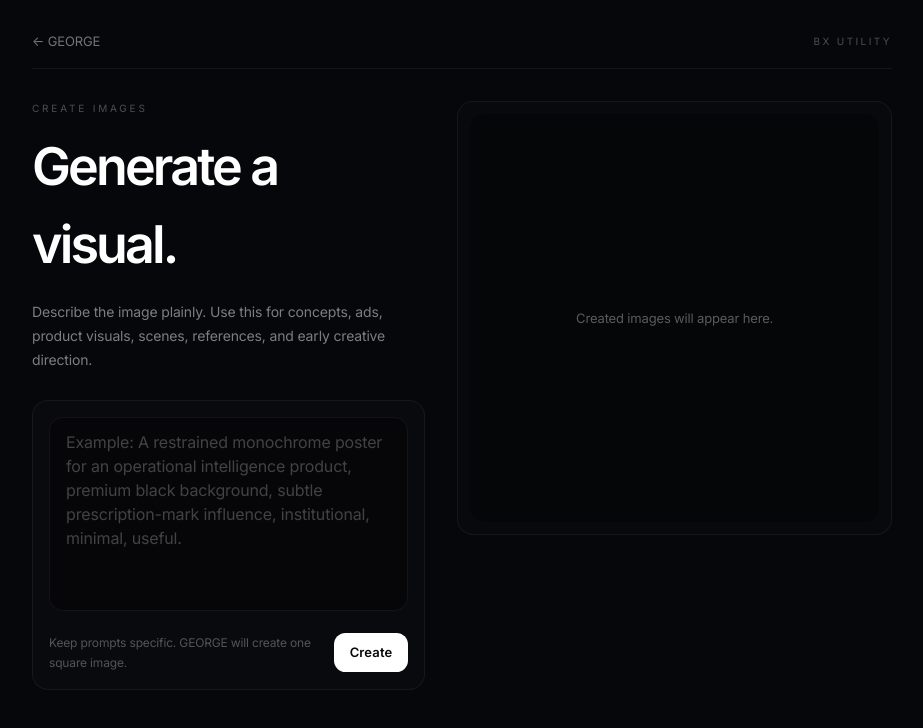
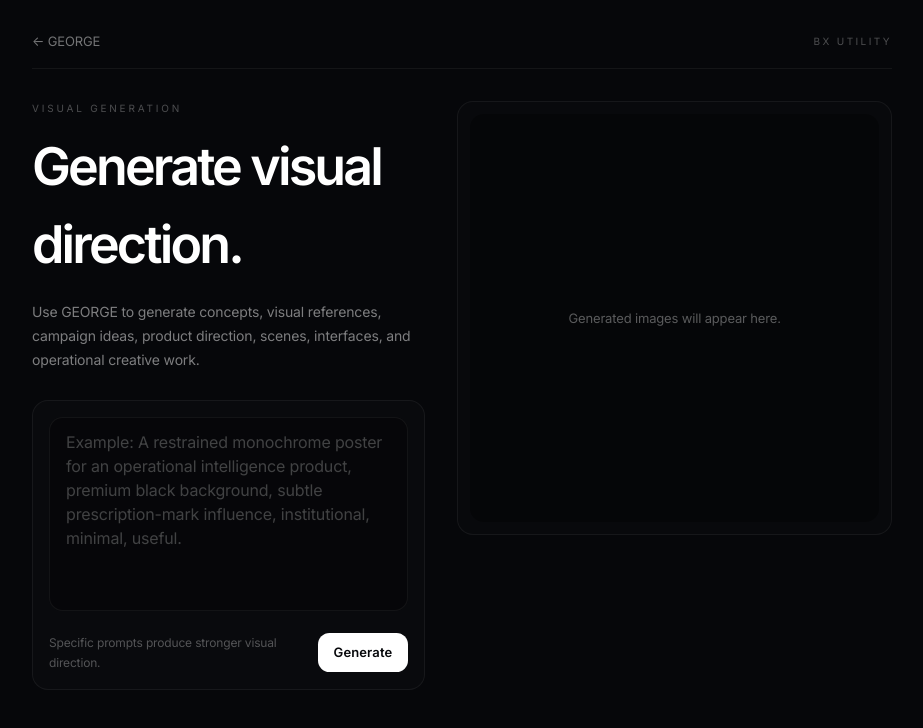
Before and after one commit to LesKemVal/ai-clarity, a Next.js app: page /images in a window 1280 px wide. Shown: the top 728 px of the page, without its empty margins (178-1101 px from the left). Built offline with nearby package versions, Linux system fonts and the light colour scheme.

Commit message:
Refine GEORGE visual generation positioning

```diff
--- a/app/images/page.tsx
+++ b/app/images/page.tsx
@@ -70,15 +70,15 @@ export default function ImagesPage() {
         <section className="grid gap-8 md:grid-cols-[0.95fr_1.05fr] md:items-start">
           <div>
             <div className="mb-3 text-[10px] uppercase tracking-[0.28em] text-white/28">
-              Create Images
+              VISUAL GENERATION
             </div>
 
             <h1 className="text-[34px] font-semibold tracking-[-0.055em] text-white md:text-[52px]">
-              Generate a visual.
+              Generate visual direction.
             </h1>
 
             <p className="mt-4 max-w-[520px] text-[14px] leading-6 text-white/48">
-              Describe the image plainly. Use this for concepts, ads, product visuals, scenes, references, and early creative direction.
+              Use GEORGE to generate concepts, visual references, campaign ideas, product direction, scenes, interfaces, and operational creative work.
             </p>
 
             <div className="mt-7 rounded-[1rem] border border-white/[0.055] bg-white/[0.015] p-4">
@@ -92,7 +92,7 @@ export default function ImagesPage() {
 
               <div className="mt-4 flex items-center justify-between gap-3">
                 <p className="text-[12px] leading-5 text-white/30">
-                  Keep prompts specific. GEORGE will create one square image.
+                  Specific prompts produce stronger visual direction.
                 </p>
 
                 <button
@@ -101,7 +101,7 @@ export default function ImagesPage() {
                   disabled={loading}
                   className="touch-manipulation shrink-0 rounded-[0.8rem] bg-white px-4 py-2.5 text-[13px] font-semibold text-[#07080B] transition hover:bg-white/88 disabled:cursor-not-allowed disabled:opacity-45"
                 >
-                  {loading ? 'Creating…' : 'Create'}
+                  {loading ? 'Creating…' : 'Generate'}
                 </button>
               </div>
 
@@ -119,7 +119,7 @@ export default function ImagesPage() {
                 <img src={image} alt="Generated visual" className="h-full w-full object-contain" />
               ) : (
                 <div className="px-8 text-center text-[13px] leading-6 text-white/34">
-                  Created images will appear here.
+                  Generated images will appear here.
                 </div>
               )}
             </div>
```
